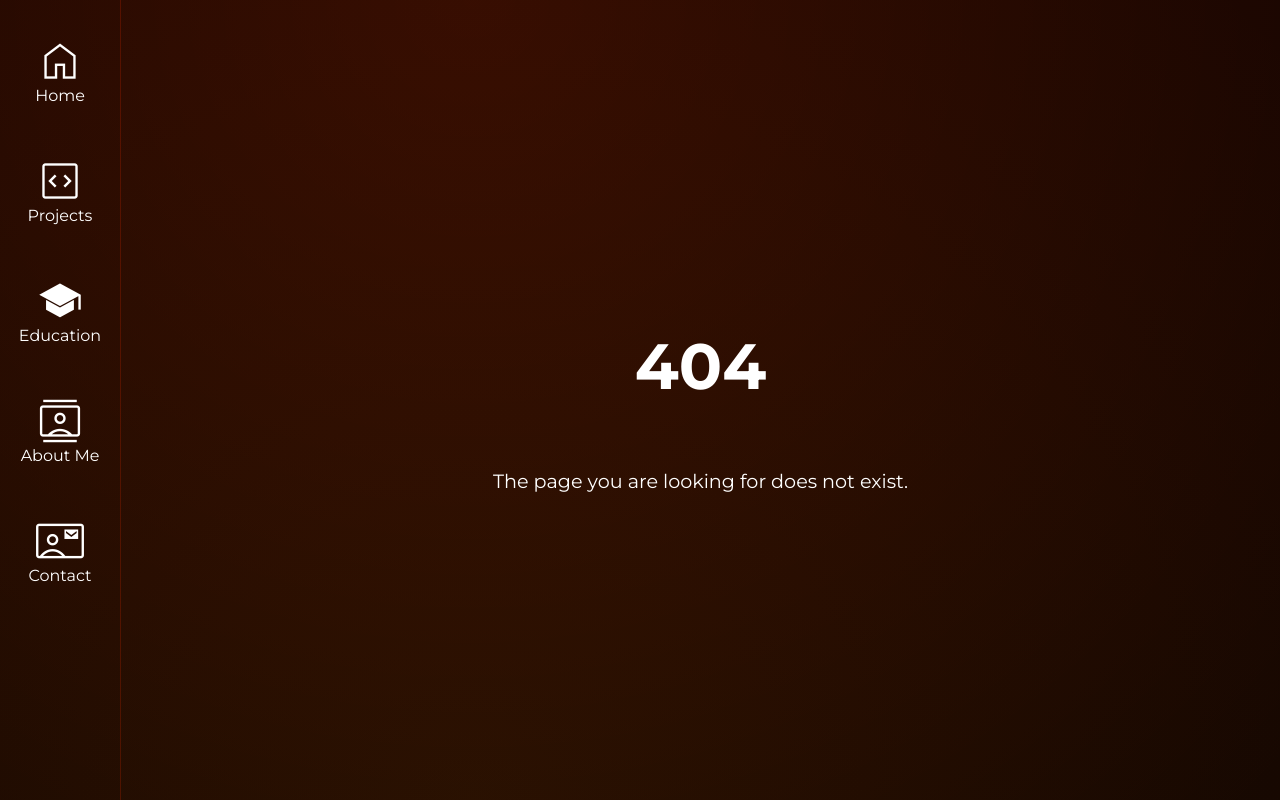
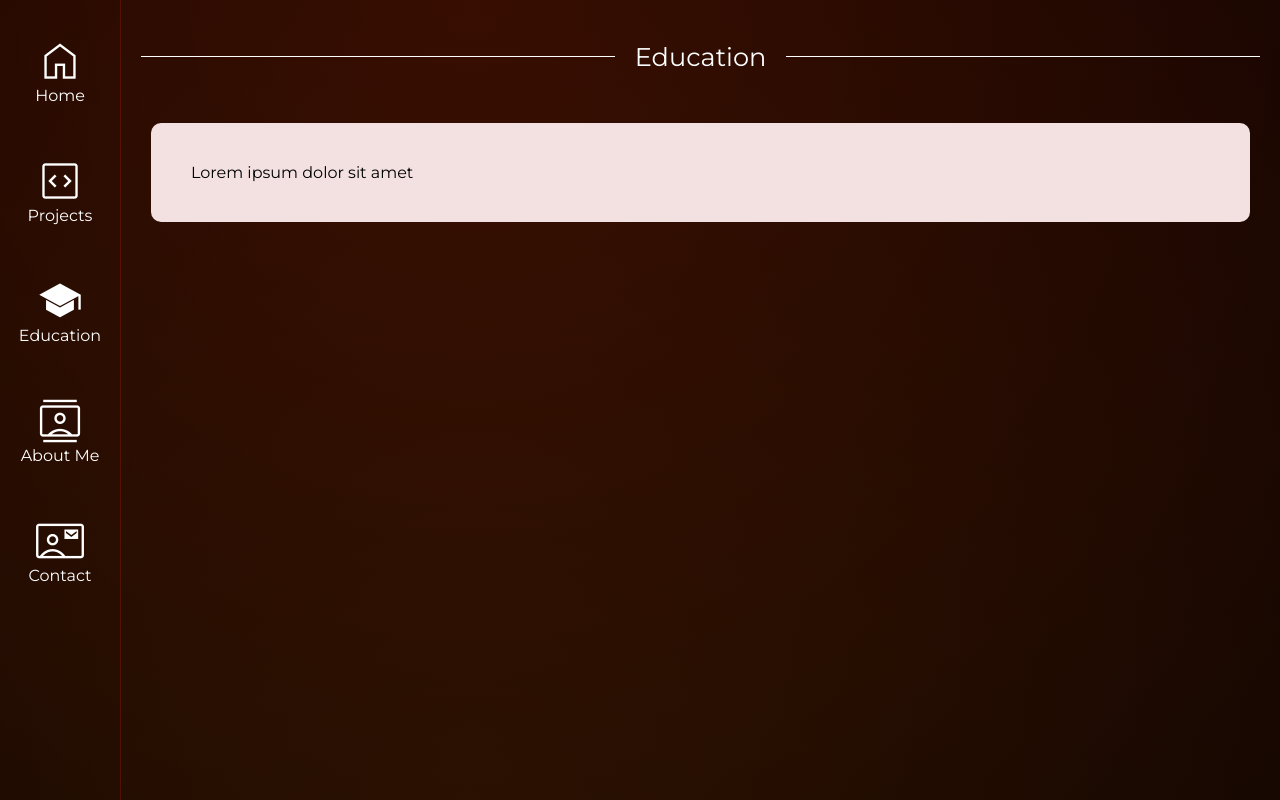
Before and after one commit to gre-v-el/portfolio, a Next.js app: page /education in a window 1280 px wide. Before the commit this address had no page. Built offline with nearby package versions, Linux system fonts and the light colour scheme.

Commit message:
Started working on the resume page

```diff
--- /dev/null
+++ b/app/education/page.module.css
@@ -0,0 +1,8 @@
+.experience-row {
+	background-color: #f3e0e0;
+	padding: 40px;
+	margin: 30px;
+	width: calc(100% - 140px);
+	border-radius: 10px;
+	color: black;
+}
--- /dev/null
+++ b/app/education/page.tsx
@@ -0,0 +1,13 @@
+import style from "./page.module.css"
+import Section from "@/components/Section";
+
+export default function Education() {
+	return (
+	<>
+		<Section title="Education"/>
+		<div className={style["experience-row"]}>
+			Lorem ipsum dolor sit amet
+		</div>
+	</>
+	);
+}
--- /dev/null
+++ b/components/Section.tsx
@@ -0,0 +1,9 @@
+export default function Section({title}: {title: string}) {
+	return (
+		<div className="section-flex">
+			<div className="section-line"/>
+			<h2>{title}</h2>
+			<div className="section-line"/>
+		</div>
+	);
+}
```
Also changed, not shown: 1 other file (tests, documents, lock files or other folders).
